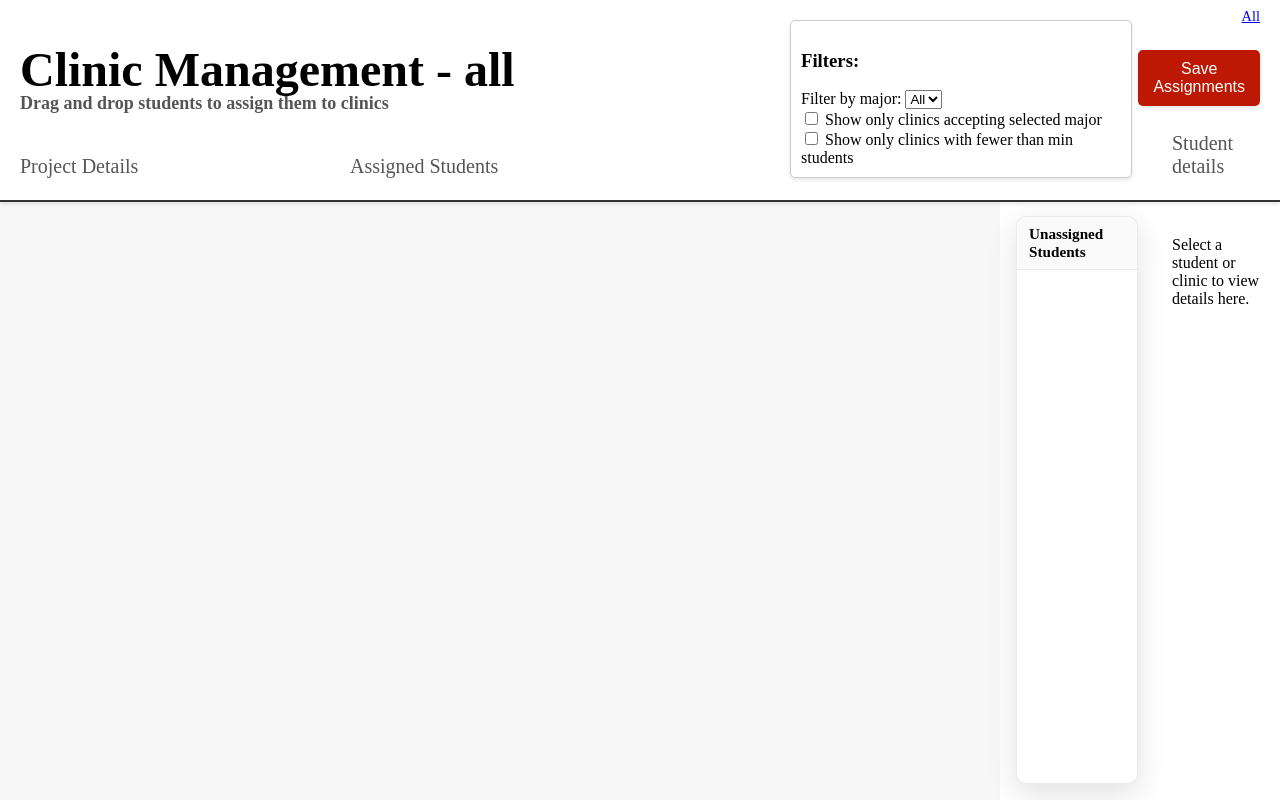
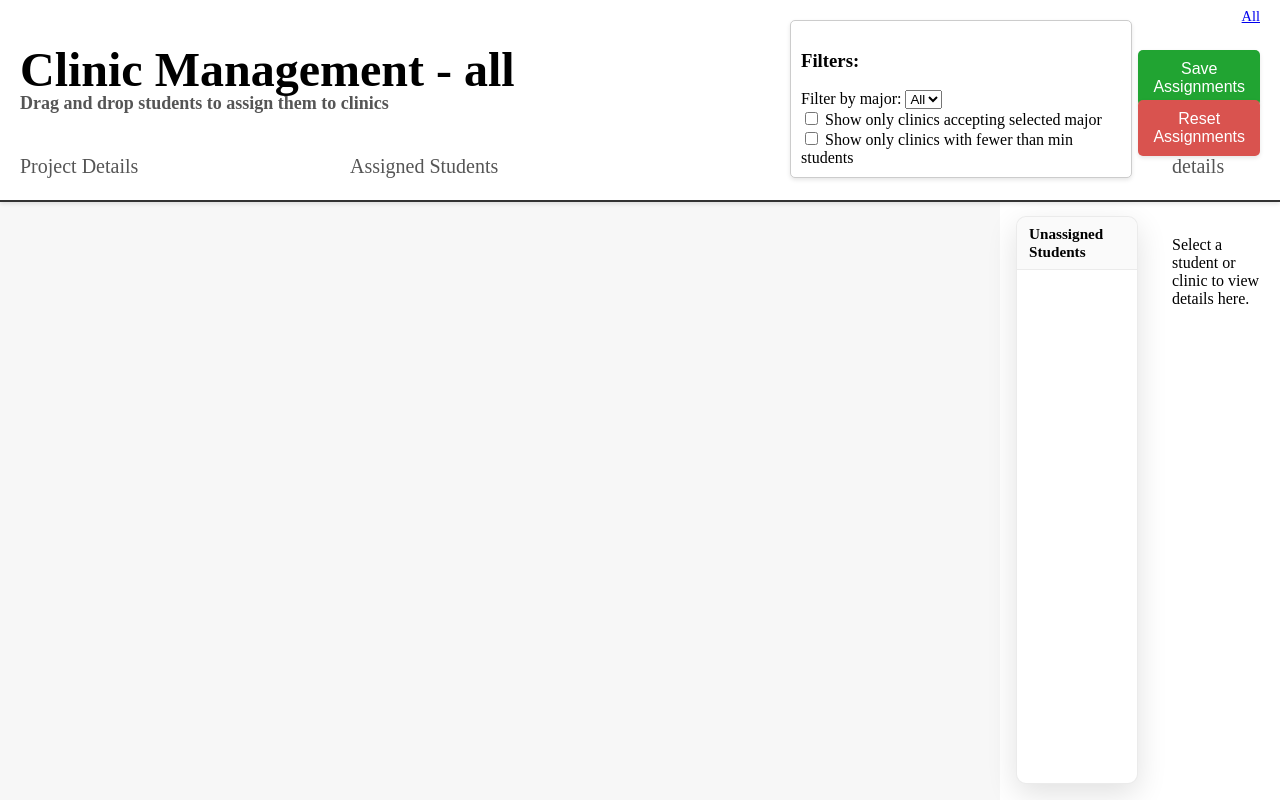
Before and after one commit to ebradley0/ClinicSort, a Django app: page /clinicManagementView/all/ in a window 1280 px wide. Run offline with Django 5.2, Linux system fonts and the light colour scheme; data that the repository does not hold is empty; parts of the project's set-up code (start-up, migrations or seed data) failed here and were passed over; some libraries are stand-ins or nearby versions.

Commit message:
Fixed mapping students to clinics for clinic_ops, as well as added reset to initial assignments view

```diff
--- a/ClinicMatchApp/static/css/clinic_ops.css
+++ b/ClinicMatchApp/static/css/clinic_ops.css
@@ -71,7 +71,21 @@
   top: 50px;
   right: 20px;
   z-index: 1200;
-  background-color: #bc1803;
+  background-color: #21a432;
+  color: white;
+  border: none;
+  border-radius: 5px;
+  padding: 10px 15px;
+  font-size: 16px;
+  cursor: pointer;
+  box-shadow: 0 2px 4px rgba(0,0,0,0.1);
+}
+.reset-button {
+  position: absolute;
+  top: 100px;
+  right: 20px;
+  z-index: 1200;
+  background-color: #d9534f;
   color: white;
   border: none;
   border-radius: 5px;
--- a/ClinicMatchApp/static/js/clinic_ops.js
+++ b/ClinicMatchApp/static/js/clinic_ops.js
@@ -230,13 +230,108 @@ window.addEventListener('load', function () {
       .then(data => {
         alert('Assignments saved successfully!');
       })
+      .then(data => {
+        fetch('/api/mapStudentsToClinics/', {
+          method: 'POST',
+          headers: {
+            'Content-Type': 'application/json',
+            'X-CSRFToken': getCookie('csrftoken') // assuming you have CSRF token function
+          },
+          body: JSON.stringify({ assignments })
+        })
+        .then(response => {
+          if (!response.ok) throw new Error('Failed to map students to clinics');
+          return response.json();
+        })
+        .then(data => {
+          console.log('Students mapped to clinics successfully');
+        })
+        .catch(error => {
+          console.error('Error mapping students to clinics:', error);
+        });
+      })
       .catch(error => {
         console.error('Error saving assignments:', error);
         alert('Error saving assignments.');
       })
       .finally(() => {
         saveAssignmentsBtn.disabled = false;
+        location.reload();
       });
+    });
+  }
+
+  //RESET ASSIGNMENTS BUTTON HANDLER
+  const resetAssignmentsBtn = document.getElementById('reset-assignments');
+
+  if (resetAssignmentsBtn) {
+    resetAssignmentsBtn.addEventListener('click', async function () {
+      if (!confirm('Are you sure you want to reset all assignments to their initial state?')) {
+        return;
+      }
+
+      // Build normalized assignments: use numbers for IDs, null for no assignment
+      const initial_assignments = [];
+      document.querySelectorAll('.student-item').forEach(studentEl => {
+        const studentIdStr = studentEl.dataset.studentId;
+        const initialClinicIdStr = studentEl.dataset.initialAssignment;
+
+        if (!studentIdStr) return;
+
+        const student_id = Number.isFinite(Number(studentIdStr)) ? parseInt(studentIdStr, 10) : studentIdStr;
+        let clinic_id = null;
+        if (initialClinicIdStr !== undefined && initialClinicIdStr !== 'null' && initialClinicIdStr !== '') {
+          // convert numeric string to integer if possible, otherwise keep raw
+          clinic_id = Number.isFinite(Number(initialClinicIdStr)) ? parseInt(initialClinicIdStr, 10) : initialClinicIdStr;
+        }
+
+        initial_assignments.push({
+          student_id,
+          clinic_id
+        });
+      });
+
+      try {
+        // 1) Reset assignments on backend
+        const resp = await fetch('/api/update-student-assignments/', {
+          method: 'POST',
+          headers: {
+            'Content-Type': 'application/json',
+            'X-CSRFToken': getCookie('csrftoken')
+          },
+          body: JSON.stringify({ assignments: initial_assignments })
+        });
+
+        if (!resp.ok) throw new Error('Failed to reset assignments');
+
+        alert('Assignments have been reset to initial state.');
+
+        // 2) Optionally call mapStudentsToClinics with the same payload (use initial_assignments)
+        try {
+          const mapResp = await fetch('/api/mapStudentsToClinics/', {
+            method: 'POST',
+            headers: {
+              'Content-Type': 'application/json',
+              'X-CSRFToken': getCookie('csrftoken')
+            },
+            body: JSON.stringify({ assignments: initial_assignments })
+          });
+          if (!mapResp.ok) {
+            console.warn('mapStudentsToClinics returned non-ok status', mapResp.status);
+          } else {
+            console.log('Students mapped to clinics successfully');
+          }
+        } catch (mapErr) {
+          console.warn('Error mapping students to clinics:', mapErr);
+        }
+
+      } catch (error) {
+        console.error('Error resetting assignments:', error);
+        alert('Error resetting assignments.');
+      } finally {
+        // Reload to reflect server state (or replace with a more targeted UI update)
+        location.reload();
+      }
     });
   }
 
--- a/ClinicMatchApp/templates/clinicmanagementview.html
+++ b/ClinicMatchApp/templates/clinicmanagementview.html
@@ -29,7 +29,7 @@
           Show only clinics accepting selected major
         </label>
         <br />
-        <label for="show-full">
+        <label for="show-empty">
           <input type="checkbox" id="show-empty" />
           Show only clinics with fewer than min students
         </label>
@@ -45,6 +45,7 @@
         {% endfor %}
       </div>
       <button class="save-button" id="save-assignments">Save Assignments</button>
+      <button class="reset-button" id="reset-assignments">Reset Assignments</button>
     </div>
   </div>
   </div>
@@ -109,7 +110,7 @@
     </div>
     <div class="students-board-inner">
       {% for student in unassigned_students %}
-      <div class="student-item" data-student-id="{{ student.id }}" data-banner="{{ student.banner_id }}" data-major="{{ student.major }}" style="background-color: {{ student.major.color }};">
+      <div class="student-item" data-student-id="{{ student.id }}" data-banner="{{ student.banner_id }}" data-major="{{ student.major }}" data-initial-assignment="{{ student.initial_assignment.id }}" style="background-color: {{ student.major.color }};">
         <div class="student-card" style="background-color: {{ student.major.color }};">
           <div class="student-name">{{ student.first_name }} {{ student.last_name }}</div>
           <div class="student-meta">
--- a/ClinicMatchApp/urls.py
+++ b/ClinicMatchApp/urls.py
@@ -19,6 +19,7 @@ urlpatterns = [
     path('MatchingProcess/', views.runMatchingAlgorithm, name='runMatchingAlgorithm'),
     path('createMajor/', views.createMajor, name='createMajor'),
     path('api/major/<int:major_id>/', views.major_api, name='major-api'),
+    path('api/mapStudentsToClinics/', views.mapStudentsToClinics, name='map_students_to_clinics'),
 ]
 """
 for major in Major.objects.all():
--- a/ClinicMatchApp/views.py
+++ b/ClinicMatchApp/views.py
@@ -320,51 +320,100 @@ def major_api(request, major_id):
         'color': major.color,
     })
 
+def mapStudentsToClinics(request):
+    students = StudentModel.objects.all()
+    clinics = Clinic.objects.all()
+    student_clinic_map = {}
+
+    for clinic in clinics:
+        clinic.current_students.clear()  # Clear current students for each clinic
+        clinic.save()
+    try:
+        for student in students:
+            assigned_clinic = student.assigned_clinic
+            if assigned_clinic:
+                assigned_clinic.current_students.add(student)
+                assigned_clinic.save()
+        return JsonResponse({'status': 'success'})
+    except Exception as e:
+        print("Error mapping students to clinics:", str(e))
+        return JsonResponse({'error': str(e)}, status=500)
+
 
 from django.views.decorators.http import require_POST
 from django.views.decorators.csrf import csrf_exempt  # If you want to exempt CSRF for now
+from django.db import transaction
 import json
 
 @require_POST
-@csrf_exempt  # You can remove this if you want CSRF protection and handle tokens on frontend
+@csrf_exempt
 def update_student_assignments(request):
+    """
+    Accepts JSON: { "assignments": [ { "student_id": <id>, "clinic_id": <id|null> }, ... ] }
+    Updates student.assigned_clinic (allows clinic_id null to unassign).
+    Returns summary of updates and any errors.
+    """
     try:
         data = json.loads(request.body)
-        assignments = data.get('assignments', [])
+    except json.JSONDecodeError:
+        return JsonResponse({'error': 'Invalid JSON'}, status=400)
 
-        for assignment in assignments:
-            student_id = assignment.get('student_id')
-            clinic_id = assignment.get('clinic_id')
+    assignments = data.get('assignments', [])
+    if not isinstance(assignments, (list, tuple)):
+        return JsonResponse({'error': 'assignments must be a list'}, status=400)
 
-            if not student_id or not clinic_id:
+    results = {'updated': [], 'skipped': [], 'errors': []}
+
+    # Use a transaction so either all succeed or none (optional)
+    with transaction.atomic():
+        for a in assignments:
+            try:
+                student_id = a.get('student_id')
+                clinic_id = a.get('clinic_id', None)
+
+                if student_id is None:
+                    results['skipped'].append({'reason': 'missing student_id', 'assignment': a})
+                    continue
+
+                # Try to coerce numeric strings to ints
+                try:
+                    student_pk = int(student_id)
+                except (ValueError, TypeError):
+                    student_pk = student_id
+
+                student = StudentModel.objects.get(pk=student_pk)
+
+                # Handle unassign (null / None / "null")
+                if clinic_id is None or clinic_id == 'null' or clinic_id == '':
+                    student.assigned_clinic = None
+                    student.save()
+                    results['updated'].append({'student_id': student.id, 'clinic_id': None})
+                    continue
+
+                # Coerce clinic id
+                try:
+                    clinic_pk = int(clinic_id)
+                except (ValueError, TypeError):
+                    clinic_pk = clinic_id
+
+                clinic = Clinic.objects.get(pk=clinic_pk)
+                student.assigned_clinic = clinic
+                student.save()
+
+                results['updated'].append({'student_id': student.id, 'clinic_id': clinic.id})
+
+            except StudentModel.DoesNotExist:
+                results['errors'].append({'assignment': a, 'error': 'Student does not exist'})
+                continue
+            except Clinic.DoesNotExist:
+                results['errors'].append({'assignment': a, 'error': 'Clinic does not exist'})
+                continue
+            except Exception as e:
+                # catch unexpected errors but keep processing
+                results['errors'].append({'assignment': a, 'error': str(e)})
                 continue
 
-            try:
-                student = StudentModel.objects.get(pk=student_id)
-                clinic = Clinic.objects.get(pk=clinic_id)
-                student.assigned_clinic = clinic
-                student.save()
-            except StudentModel.DoesNotExist:
-                continue
-            except Clinic.DoesNotExist:
-                continue
-
-        return JsonResponse({'status': 'success'})
-
-    except json.JSONDecodeError:
-        return JsonResponse({'error': 'Invalid JSON'}, status=400)
-    except Exception as e:
-        return JsonResponse({'error': str(e)}, status=500)
-
-
-
-
-
-
-
-
-
-
+    return JsonResponse(results)
 # TESTING STUFF
 import SortProjects
 
```
